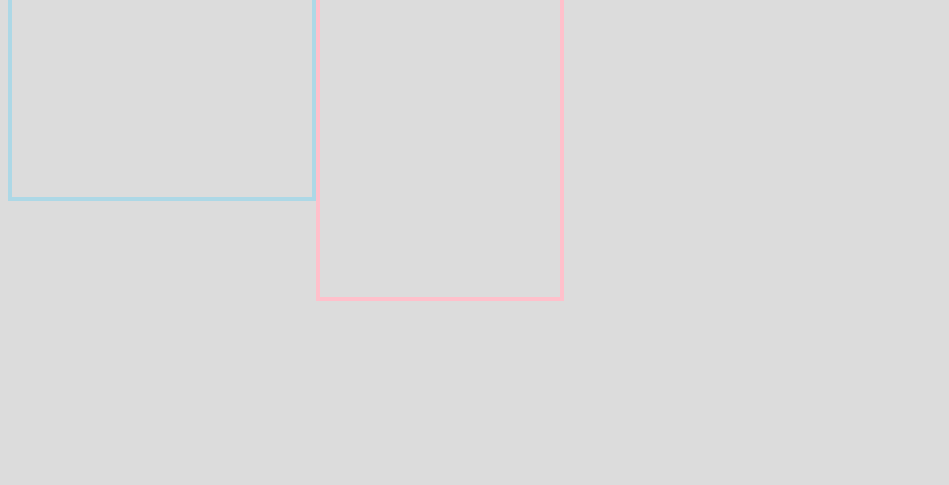
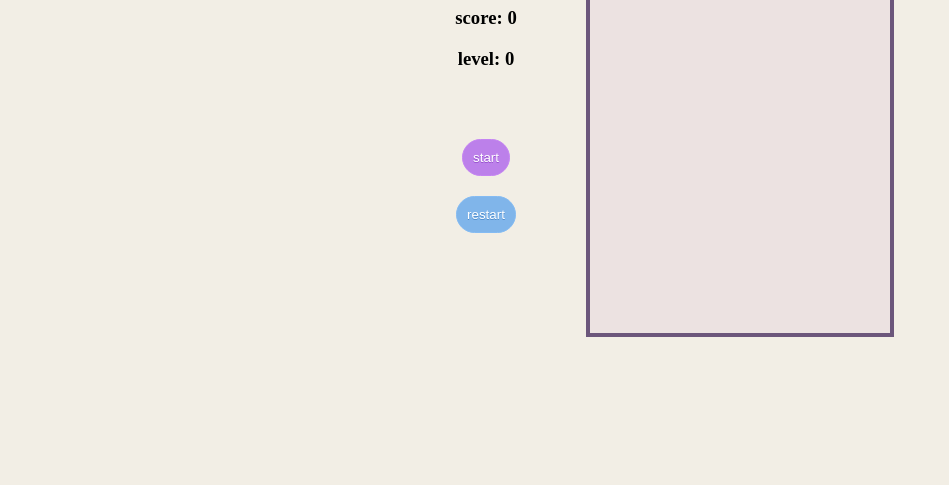
Before and after one commit to aliceoq/tetriste, a plain HTML site: page index.html in a window 1280 px wide. Shown: the part 315-800 px from the top of the page, without its empty margins (0-949 px from the left). Drawn offline with Linux system fonts and the light colour scheme.

Commit message:
pontuacao e arrumando hmlt/css

```diff
--- a/index.html
+++ b/index.html
@@ -8,14 +8,19 @@
     <title>tetris</title>
 </head>
 <body>
-    <canvas id="canvas" class="screen">&nbsp;</canvas>
-    <div class="info">
-        <h1>tetris</h1>
-        <h3 id="result">iai</h3>
-        <h3 id="result3">iai</h3>
-        <h3 id="result2">iai</h3>
-        <button id="play" type="button">Play</button>
-        <button id="restart" type="button">Restart</button>
+    <div id="container">
+        <div class="info">
+            <h1>tetris</h1>
+            <h3>score: <span id="score">0</span></h3>
+            <h3>level: <span id="level">0</span></h3>
+            <h3 id="result">&nbsp;</h3>
+            <button id="play" onclick="play()" type="button">start</button>
+            <br>
+            <button id="restart" onclick="restart()" type="button">restart</button>
+        </div>
+        <div>
+            <canvas id="canvas" class="screen">&nbsp;</canvas>
+        </div>
     </div>
     <script src="index.js"></script>
 </body>
--- a/index.js
+++ b/index.js
@@ -1,22 +1,28 @@
 const ROWS = 20;
 const COLS = 12;
-const SPAWN_X = 100;
-const SPAWN_Y = -50;
+const SPAWN_X = 125;
+const SPAWN_Y = -25;
 const BLOCK_SIZE = 25;
 const SHAPES = [
   [[0, 0, 0], [0, 0, 1], [1, 1, 1]],
   [[0, 0, 0], [1, 0, 0], [1, 1, 1]],
   [[1, 1], [1, 1]],
   [[0, 0, 0], [0, 1, 0], [1, 1, 1]],
-  [[0, 0, 0, 1], [0, 0, 0, 1], [0, 0, 0, 1], [0, 0, 0, 1]],
-  [[0, 0, 0], [0, 1, 1], [1, 1, 0]]
+  [[0, 1, 0, 0], [0, 1, 0, 0], [0, 1, 0, 0], [0, 1, 0, 0]],
+  [[0, 0, 0], [0, 1, 1], [1, 1, 0]],
+  [[0, 0, 0], [1, 1, 0], [0, 1, 1]]
 ];
-const COLORS = ['orange', 'hotpink', 'blue', 'red', 'mediumseagreen', 'red', 'blueviolet']
+const LEVELMULTFACTOR = [1, 1, 2, 2, 3, 3, 4, 4, 5];
+const COLORS = ['#feb377', '#ff9595', '#6886c5', '#b590ca', '#a8d3da', '#75b79e', '#b8de6f'];
 const ctx = document.getElementById('canvas').getContext('2d');
 
+var curr_delay = 700;
+var curr_level = 0;
+var curr_score = 0;
 var curr_screen = emptyScreen();
 var curr_x = SPAWN_X;
 var curr_y = SPAWN_Y;
+var curr_line_count = 0;
 var curr_color = 'orange';
 var curr_shape = SHAPES[5].map(function(arr) {
   return arr.slice();
@@ -26,17 +32,38 @@ var previous_x = SPAWN_X;
 var previous_y = SPAWN_Y;
 var previous_shape = curr_shape;
 
-var flagNoMove = false;
+var flagNoMove = true;
 
 function init() {
   ctx.canvas.width = COLS * BLOCK_SIZE;
   ctx.canvas.height = ROWS * BLOCK_SIZE;
+}
+
+init();
+
+function play() {
+  document.getElementById('play').disabled = true;
+
+  curr_delay = 700;
+  curr_level = 0;
+  curr_score = 0;
+  curr_screen = emptyScreen();
+  flagNoMove = false;
 
   newPiece();
 }
 
+function restart() {
+  flagNoMove = true;
+  ctx.clearRect(0, 0, ctx.canvas.width, ctx.canvas.height);
+  document.getElementById('play').disabled = false;
+  document.getElementById('score').innerHTML = '0';
+  document.getElementById('level').innerHTML = '0';
+  document.getElementById('result').innerHTML = '&nbsp;';
+}
+
 function newPiece() {
-  curr_shape = SHAPES[Math.floor(Math.random() * 5)].map(function(arr) {
+  curr_shape = SHAPES[Math.floor(Math.random() * 7)].map(function(arr) {
     return arr.slice();
   });
   previous_shape = curr_shape;
@@ -52,7 +79,7 @@ function newPiece() {
   previous_y = -100;
 
   if (isPositionValid(curr_x/BLOCK_SIZE, curr_y/BLOCK_SIZE)) {
-    window.setTimeout(draw, 500);
+    window.setTimeout(draw, curr_delay);
   }
   else {
     document.getElementById('result').innerHTML = 'perdeu D:';
@@ -72,8 +99,10 @@ document.addEventListener('keydown', (e) => {
       rotateShape();
       break;
     case "ArrowDown":
-      if (isPositionValid(curr_x/BLOCK_SIZE, curr_y/BLOCK_SIZE))
+      if (isPositionValid(curr_x/BLOCK_SIZE, curr_y/BLOCK_SIZE)) {
         move();
+        computeScore(1);
+      }
       break;
     default:
       break;
@@ -85,11 +114,11 @@ function emptyScreen() {
 }
 
 function draw() {
-  if (isPositionValid(curr_x/BLOCK_SIZE, curr_y/BLOCK_SIZE)) {
+  if (!flagNoMove && isPositionValid(curr_x/BLOCK_SIZE, curr_y/BLOCK_SIZE)) {
     move();
-    window.setTimeout(draw, 500);
+    window.setTimeout(draw, curr_delay);
   }
-  else {
+  else if (!flagNoMove) {
     checkLine();
     newPiece();
   }
@@ -224,6 +253,8 @@ function isPositionValid(posX, posY) {
 }
 
 function checkLine() {
+  deletedLines = 0;
+
   for (i = 0 ; i < ROWS ; i++) {
     let flag = true;
     for (j = 0 ; j < COLS && flag ; j++) {
@@ -231,8 +262,14 @@ function checkLine() {
         flag = false;
       }
     }
-    if (flag) deleteLine(i);
+    if (flag) {
+      curr_line_count++;
+      deletedLines++;
+      deleteLine(i);
+    }
   }
+
+  computeScore(deletedLines*deletedLines*100);
 }
 
 function deleteLine(line) {
@@ -277,4 +314,16 @@ function rotateShape() {
   }
 }
 
-init();
+function computeScore(points) {
+  curr_score = curr_score + points*LEVELMULTFACTOR[curr_level%8];
+
+  document.getElementById('score').innerHTML = curr_score;
+
+  if (curr_line_count >= 10) {
+    curr_level++;
+    curr_line_count = 0;
+    curr_delay -= 25;
+
+    document.getElementById('level').innerHTML = curr_level;
+  }
+}
--- a/style.css
+++ b/style.css
@@ -1,16 +1,69 @@
 body {
-    text-align: center;
-    background-color: gainsboro;
+    background-color: #f2eee5;
+    margin: 0;
+    padding: 0;
 }
 
-.screen{
-    float: left;
-    border: 4px solid lightblue;
+button {
+    margin: 10px;
+}
+
+#container {
+    display: grid;
+    grid-template-columns: auto auto;
+    grid-template-rows: 100vh;
+    align-items: center;
+    justify-content: center;
 }
 
 .info {
-    float: left;
-    height: 600px;
-    width: 240px;
-    border: 4px solid pink;
+    text-align: center;
+    width: 200px;
 }
+
+.screen {
+    border: 4px solid #6c567b;
+    background-color: #ece2e1;
+}
+
+#play {
+	background-color:#bc80ea;
+	border-radius:28px;
+	border:1px solid #c584f3;
+	display:inline-block;
+	cursor:pointer;
+	color:#ffffff;
+	padding:10px 10px;
+	text-decoration:none;
+	text-shadow:0px 1px 0px #9752cc;
+}
+
+#play:hover {
+	background-color:#dfbdfa;
+}
+
+#play:active {
+	position:relative;
+	top:1px;
+}
+
+#restart {
+	background-color:#80b5ea;
+	border-radius:28px;
+	border:1px solid #84bbf3;
+	display:inline-block;
+	cursor:pointer;
+	color:#ffffff;
+	padding:10px 10px;
+	text-decoration:none;
+	text-shadow:0px 1px 0px #528ecc;
+}
+
+#restart:hover {
+	background-color:#bddbfa;
+}
+
+#restart:active {
+	position:relative;
+	top:1px;
+}
```
